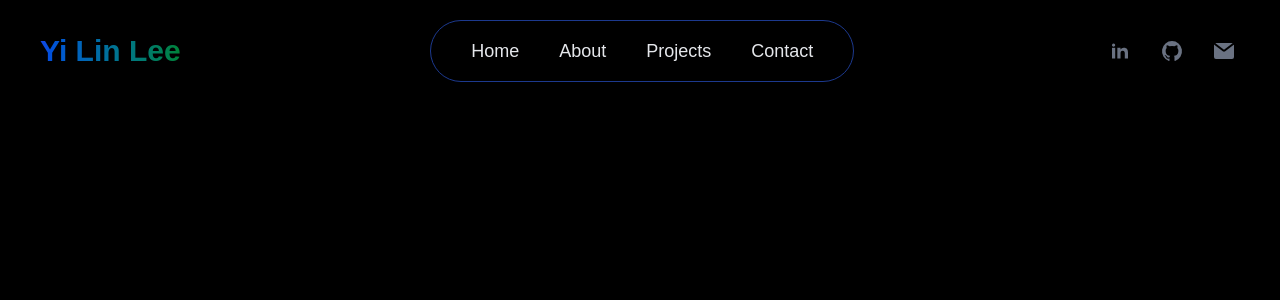
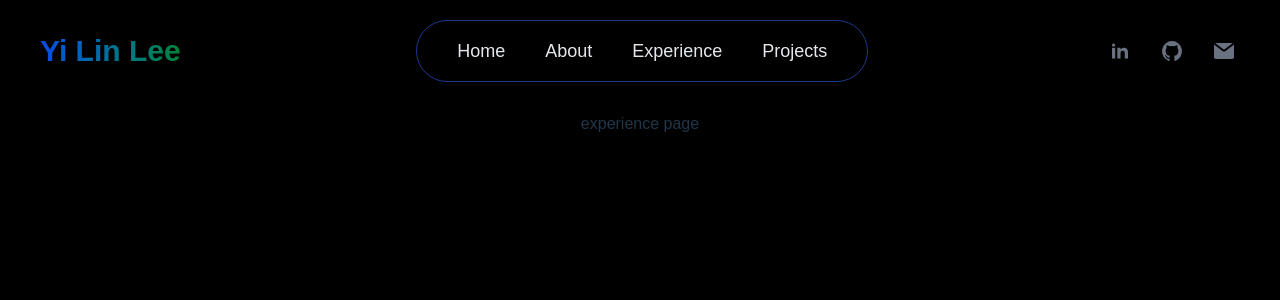
Before and after one commit to yleeyilin/distillation, a React (Vite) app in the folder distillation/: page /experience in a window 1280 px wide. Shown: the top 300 px of the page. Built offline with nearby package versions, Linux system fonts and the light colour scheme.

Commit message:
Add experience placeholder

```diff
--- a/distillation/src/App.jsx
+++ b/distillation/src/App.jsx
@@ -6,13 +6,13 @@ import {
   useLocation,
   useNavigate,
 } from "react-router-dom";
-import { Home, About, Projects, Contact } from "./pages";
+import { Home, About, Projects, Experience } from "./pages";
 import NavBar from "./components/NavBar";
 import { AnimatePresence } from "framer-motion";
 import PageTransition from "./components/PageTransition";
 import { useEffect, useState, useRef, createContext, useContext } from "react";
 
-const routes = ["/", "/about", "/projects", "/contact"];
+const routes = ["/", "/about", "/experience", "/projects"];
 
 const ScrollDirectionContext = createContext("forward");
 
@@ -92,18 +92,18 @@ function AnimatedRoutes() {
           }
         />
         <Route
+          path="/experience"
+          element={
+            <PageTransition direction={direction}>
+              <Experience />
+            </PageTransition>
+          }
+        />
+        <Route
           path="/projects"
           element={
             <PageTransition direction={direction}>
               <Projects />
-            </PageTransition>
-          }
-        />
-        <Route
-          path="/contact"
-          element={
-            <PageTransition direction={direction}>
-              <Contact />
             </PageTransition>
           }
         />
--- a/distillation/src/components/NavBar.jsx
+++ b/distillation/src/components/NavBar.jsx
@@ -34,6 +34,15 @@ const NavBar = () => {
             About
           </p>
         </NavLink>
+        <NavLink to="/experience">
+          <p
+            className="relative after:content-[''] after:absolute after:left-0 after:-bottom-1 after:h-0.5 after:w-full
+                            after:bg-current after:scale-x-0 after:origin-left after:transition-transform after:duration-300
+                            hover:after:scale-x-100 text-gray-200"
+          >
+            Experience
+          </p>
+        </NavLink>
         <NavLink to="/projects">
           <p
             className="relative after:content-[''] after:absolute after:left-0 after:-bottom-1 after:h-0.5 after:w-full
@@ -41,15 +50,6 @@ const NavBar = () => {
                             hover:after:scale-x-100 text-gray-200"
           >
             Projects
-          </p>
-        </NavLink>
-        <NavLink to="/contact">
-          <p
-            className="relative after:content-[''] after:absolute after:left-0 after:-bottom-1 after:h-0.5 after:w-full
-                            after:bg-current after:scale-x-0 after:origin-left after:transition-transform after:duration-300
-                            hover:after:scale-x-100 text-gray-200"
-          >
-            Contact
           </p>
         </NavLink>
       </nav>
--- a/distillation/src/components/PageTransition.tsx
+++ b/distillation/src/components/PageTransition.tsx
@@ -23,8 +23,8 @@ export default function PageTransition({ children, direction }) {
       exit={currentVariant.exit}
       transition={{
         duration: 0.3,
-        ease: [0.43, 0.13, 0.23, 0.96]
-     }}
+        ease: [0.43, 0.13, 0.23, 0.96],
+      }}
     >
       {children}
     </motion.div>
--- a/distillation/src/pages/Contact.jsx
+++ b/distillation/src/pages/Experience.jsx
@@ -1,13 +1,13 @@
 import React from "react";
 
-const Contact = () => {
+const Experience = () => {
   return (
     <section className="w-full h-screen relative">
       <div className="absolute top-28 left-0 right-0 z-10 flex items-center justify-center">
-        contact page
+        experience page
       </div>
     </section>
   );
 };
 
-export default Contact;
+export default Experience;
--- a/distillation/src/pages/index.js
+++ b/distillation/src/pages/index.js
@@ -1,6 +1,6 @@
 import Home from "./Home";
 import About from "./About";
 import Projects from "./Projects";
-import Contact from "./Contact";
+import Experience from "./Experience";
 
-export { Home, About, Projects, Contact };
+export { Home, About, Projects, Experience };
```
